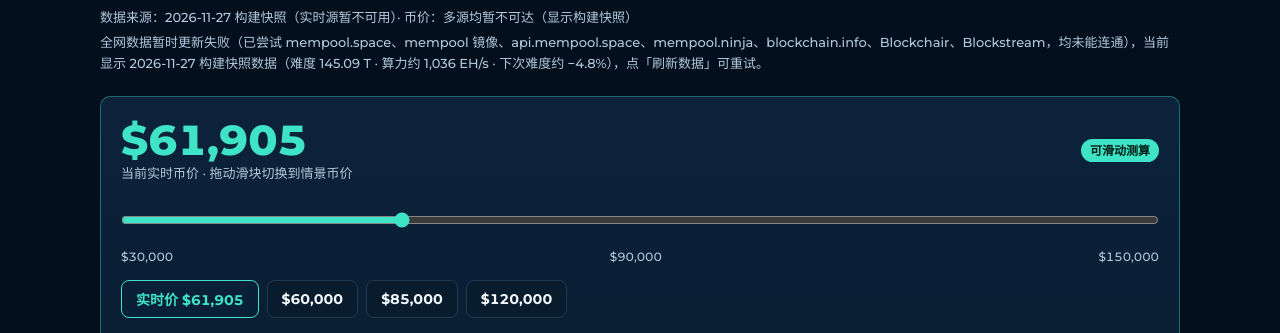
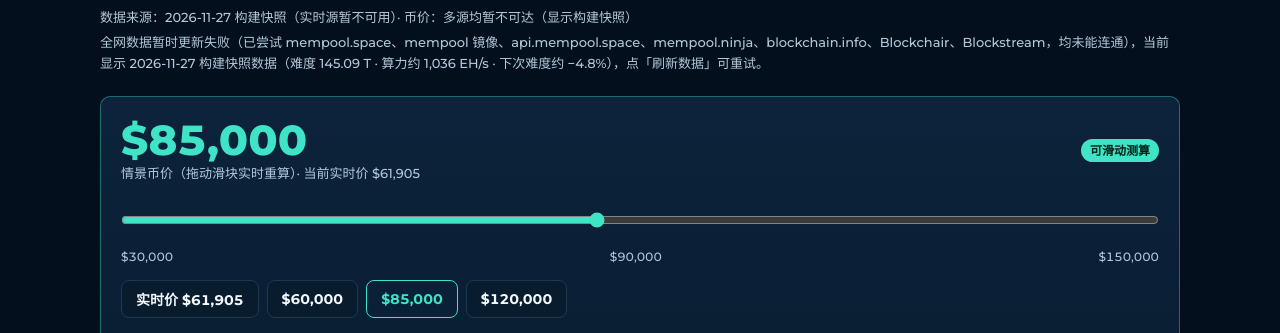
Before and after one commit to pandyabtc-source/x-mining-website, a plain HTML site: page index.html in a window 1280 px wide. Shown: the part 3332-3665 px from the top of the page. Drawn offline with Linux system fonts and the light colour scheme; no server answers.

Commit message:
Default calculator slider price to 85000

```diff
--- a/index.html
+++ b/index.html
@@ -616,16 +616,16 @@
             <div class="rc-bench-head">
               <div>
                 <div class="rc-bench-price" id="rcBenchPrice">—</div>
-                <div class="rc-bench-price-label" id="rcBenchLabel">当前实时币价 · 拖动滑块切换到情景币价</div>
+                <div class="rc-bench-price-label" id="rcBenchLabel">情景币价（拖动滑块实时重算）· 当前实时价 —</div>
               </div>
               <span class="rc-rec-badge">可滑动测算</span>
             </div>
-            <input class="rc-price-slider" id="rcPriceSlider" type="range" aria-label="BTC 情景币价（美元）" min="30000" max="150000" step="500" value="61905" />
+            <input class="rc-price-slider" id="rcPriceSlider" type="range" aria-label="BTC 情景币价（美元）" min="30000" max="150000" step="500" value="85000" />
             <div class="rc-bench-scale"><span>$30,000</span><span>$90,000</span><span>$150,000</span></div>
             <div class="rc-tier-row" role="group" aria-label="币价快捷定位" id="rcTierRow">
-              <button type="button" data-price="live" class="active">实时价</button>
+              <button type="button" data-price="live">实时价</button>
               <button type="button" data-price="60000">$60,000</button>
-              <button type="button" data-price="85000">$85,000</button>
+              <button type="button" data-price="85000" class="active">$85,000</button>
               <button type="button" data-price="120000">$120,000</button>
             </div>
             <div class="rc-bench-metrics">
@@ -994,7 +994,8 @@
           memAdj: { source: "snapshot", pct: SNAP.adj.pct, remainingBlocks: SNAP.adj.remainingBlocks, nextT: SNAP.diff / 1e12 * (1 + SNAP.adj.pct / 100), timeText: "剩 " + fmt(SNAP.adj.remainingBlocks) + " 个区块" },
           dailySource: null, dailyAt: null, dailyStale: false, dailyIsSnapshot: true, failedSources: []
         };
-        var sliderPrice = null, recoveryPct = 65, heroMode = 1;
+        /* 首次打开：滑块固定在 $85,000 情景价，不默认跟随实时价；点「实时价」后 sliderPrice=null 才回到实时价 */
+        var sliderPrice = 85000, recoveryPct = 65, heroMode = 1;
         var TIERS = [60000, 85000, 120000];
         var TRIED_ALL = "mempool.space、mempool 镜像、api.mempool.space、mempool.ninja、blockchain.info、Blockchair、Blockstream";
 
```
